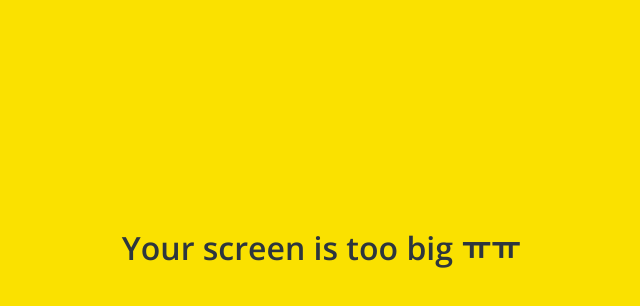
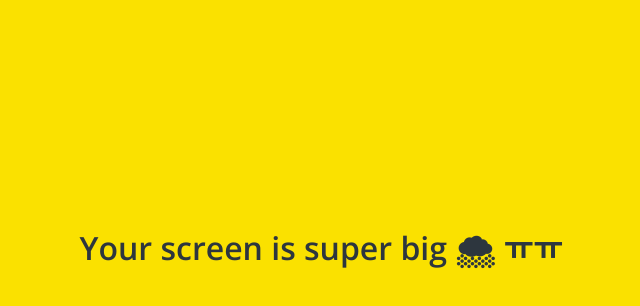
Before and after one commit to leemanni/kokoa-clone-2021, a plain HTML site: page index.html in a window 1280 px wide. Shown: the part 152-458 px from the top of the page, without its empty margins (319-959 px from the left). Drawn offline with nearby package versions, Linux system fonts and the light colour scheme.

Commit message:
🌨 add

```diff
--- a/index.html
+++ b/index.html
@@ -33,7 +33,7 @@
         <a href="#">Find Kokoa Account or Password</a>
     </form>
     <div id="no-mobile">
-        <span>Your screen is too big ㅠㅠ</span>
+        <span>Your screen is super big 🌨 ㅠㅠ</span>
     </div>
 
     <script src="https://kit.fontawesome.com/27afa53023.js" crossorigin="anonymous"></script>
```
